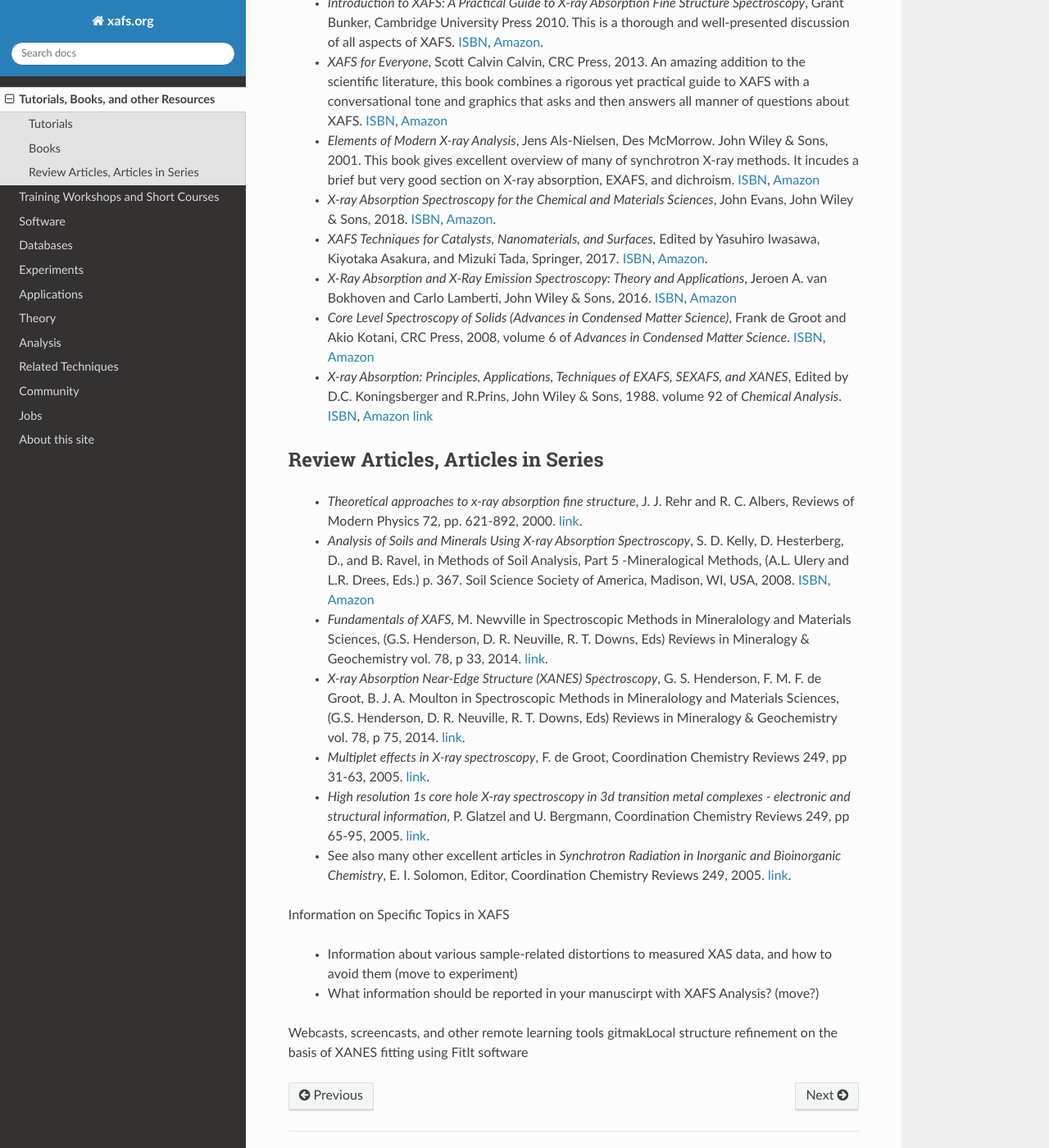
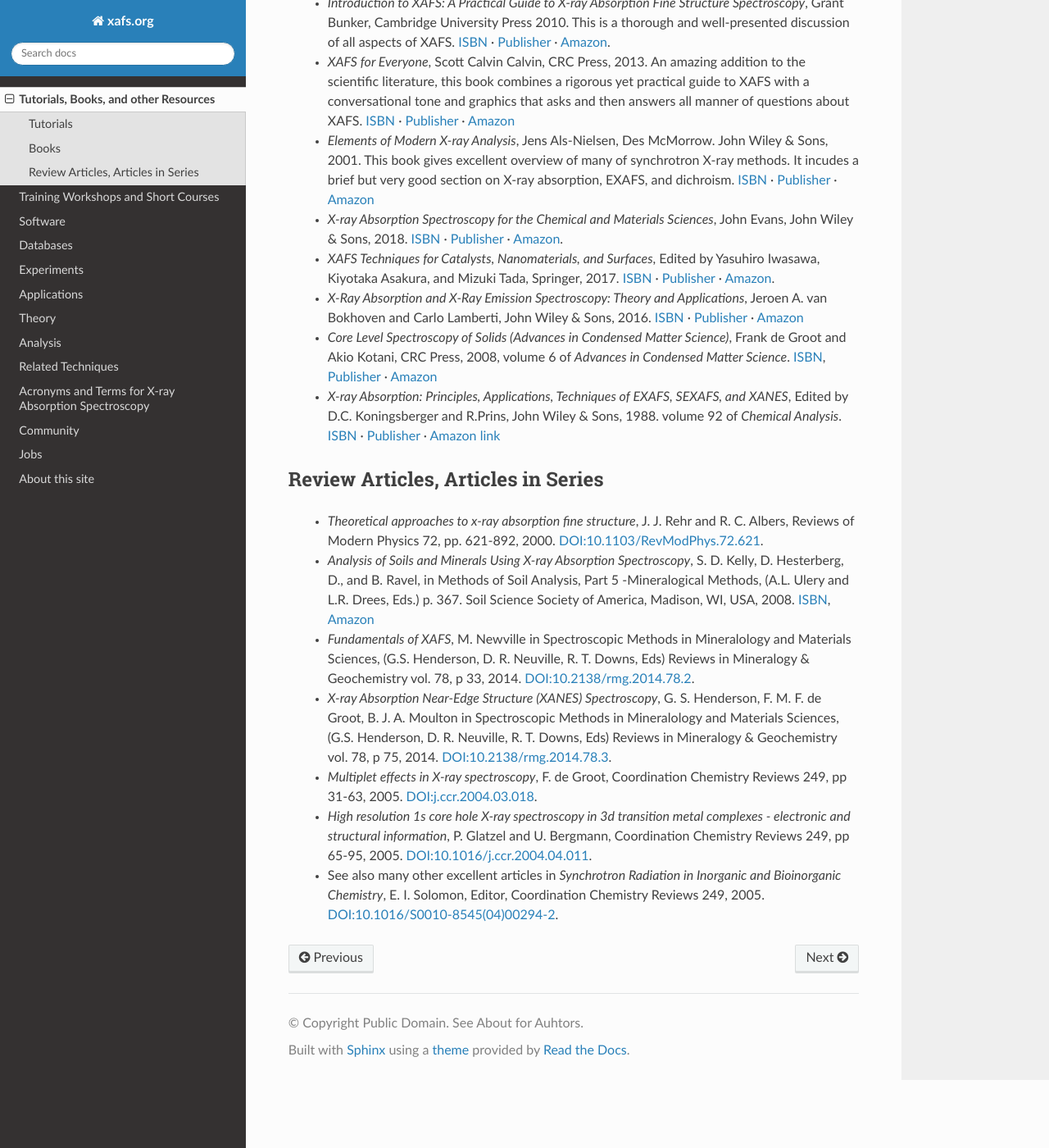
Before and after one commit to XraySpectroscopy/xafsorg, a Sphinx documentation site: the page built from docs/tutorials.rst, in a window 1280 px wide and 1400 px high, scrolled down 904 px. Shown: the whole window at 82% size. Built offline with Sphinx 7.4.7 and the Read the Docs theme 2.0.0, drawn with Linux system fonts in a browser that asks for light colours; some of the changed text lies outside the part shown.

Commit message:
flesh out & clean up databases and tutorials
also make runs clean

```diff
--- a/docs/databases.rst
+++ b/docs/databases.rst
@@ -1,45 +1,74 @@
 .. _Databases:
 
 Databases
--------------------
+=========
+
+Databases for X-ray Absorption and XAFS measurements
+----------------------------------------------------
+
+* `X-ray Absorption Cross-Section and Absorption Coefficient
+  Calculations Periodic Table of x-ray absorption values (aka The
+  McMaster Tables).
+  <http://ixs.csrri.iit.edu/database/programs/mcmaster.html>`_
+
+* `X-ray Interaction with Matter at LBL Center for X-ray Optics
+  <http://www.cxro.lbl.gov/>`_
+
+* `Henke Atomic Scattering Factors emphasizing lower energies.
+  <http://henke.lbl.gov/optical_constants/asf.html>`_
+
+* `X-ray Mass Attenuation Coefficients at NIST
+  <https://www.nist.gov/pml/x-ray-mass-attenuation-coefficients>`_
+
+* `XOP X-ray Oriented Programs
+  <http://www.esrf.eu/Instrumentation/software/data-analysis/xop2.4>`_
+
+* `X-ray Data Booklet (The Orange Book) <https://xdb.lbl.gov/>`_  You **need** this book.
+
+* Various periodic tables of X-ray energies
+
+  * https://xdb.lbl.gov/Section1/Periodic_Table/X-ray_Elements.html
+  * http://csrri.iit.edu/periodic-table.html
+  * http://skuld.bmsc.washington.edu/scatter/AS_periodic.html
+
+.. Book of x-ray absorption values (based on McMaster Tables).
 
 
-Databases for X-ray Absorption and XAFS measurements
-X-ray Absorption Cross-Section and Absorption Coefficient Calculations
-Periodic Table of x-ray absorption values (McMaster Tables).
+.. This says "Last modified: August 21, 1999
+   Databases
+   Publications
+   Database of publications on x-ray absorption spectroscopy, compiled by Alexander Lebedev
 
-Book of x-ray absorption values (based on McMaster Tables).
-
-X-ray Interaction with Matter at LBL Center for X-ray Optics
-
-Henke Atomic Scattering Factors emphasizing lower energies.
-
-X-ray Attenuation Coefficient Bibliography at NIST.
-
-XOP X-ray Oriented Programs
-
-X-ray Data Booklet (The Orange Book). You need this book.
-
-Periodic Table of X-ray Energies
-
-Databases
-Publications
-Database of publications on x-ray absorption spectroscopy, compiled by Alexander Lebedev
 
 Crystallography
-Crystallography Open Database : CIF files of inorganic and small organic crystals in the public domain
+---------------
 
-Atoms.inp Archive, a database of crystallographic data, ready to be converted to input files for FEFF, hosted at CARS
+* `Crystallography Open Database
+  <https://www.crystallography.net/cod/>`_ : CIF files of inorganic
+  and small organic crystals in the public domain
 
-The Ifeffit FAQ has a list of additional crystallography resources.
+..
+  Atoms.inp Archive, a database of crystallographic data, ready to be converted to input files for FEFF, hosted at CARS
+  The Ifeffit FAQ has a list of additional crystallography resources.
 
 Reference data
-XAFS Data Library, a database of XAFS spectra, hosted at CARS
+--------------
 
-XAFS Database at IIT, featuring the Farrel Lytle Database
+* `XAFS Data Library
+  <https://github.com/XraySpectroscopy/XASDataLibrary>`_ : A framework
+  for a simple flask and SQLite based data library.
 
-A small but handy database of standards from NSLS beamline X18b
+* `The Farrel Lytle Database at IIT
+  <http://ixs.iit.edu/database/data/Farrel_Lytle_data/>`_ (This is a
+  "database" in the loosest possible sense of the term. Converting
+  thesed data to a usable form is a non-trivial problem.  Perhaps
+  point to some examples of how to do so.)
 
-Other topics
+.. A small but handy database of standards from NSLS beamline X18b
+
 Multiple Electron Excitations
-MPE Overview from Iztok Arčon, University of Nova Gorica, Jozef Stefan Institute, Slovenia
+-----------------------------
+
+* `MPE Overview from Iztok Arčon, University of Nova Gorica, Jozef
+  Stefan Institute, Slovenia
+  <http://sabotin.ung.si/~arcon/xas/mpe/mpe.htm>`_
--- a/docs/index.rst
+++ b/docs/index.rst
@@ -43,6 +43,7 @@ More information about XAFS can related methods can be found on the pages.
    theory
    analysis
    related_techniques
+   acronyms
    community
    jobs
    about
--- a/docs/tutorials.rst
+++ b/docs/tutorials.rst
@@ -50,54 +50,62 @@ Some slides from oral presentations hosted here (PDF format except where noted):
 Books
 ---------------------
 
-We do not endorse Amazon.com, but provie a link to an Amazon page for these books where available:
+We do not endorse Amazon.com, but provide a link to an Amazon page for these books where available:
 
   * *Introduction to XAFS: A Practical Guide to X-ray Absorption Fine
     Structure Spectroscopy*, Grant Bunker, Cambridge University Press 2010.
     This is a thorough and well-presented discussion of all aspects of XAFS.
-    `ISBN <https://isbnsearch.org/isbn/9780521767750>`_,
-    `Amazon <https://www.amazon.com/Introduction-XAFS-Practical-Absorption-Spectroscopy/dp/052176775X>`_.
+    `ISBN <https://isbnsearch.org/isbn/9780521767750>`__ |cdot|
+    `Publisher <https://www.cambridge.org/us/academic/subjects/physics/condensed-matter-physics-nanoscience-and-mesoscopic-physics/introduction-xafs-practical-guide-x-ray-absorption-fine-structure-spectroscopy?format=HB>`__ |cdot|
+    `Amazon <https://www.amazon.com/Introduction-XAFS-Practical-Absorption-Spectroscopy/dp/052176775X>`__.
 
   * *XAFS for Everyone*, Scott Calvin Calvin, CRC Press, 2013.  An amazing
     addition to the scientific literature, this book combines a rigorous yet
     practical guide to XAFS with a conversational tone and graphics that
     asks and then answers all manner of questions about XAFS.
-    `ISBN <https://isbnsearch.org/isbn/9781138410190>`_,
-    `Amazon <https://www.amazon.com/XAFS-Everyone-Scott-Calvin-ebook/dp/B00CUNBZA4>`_
+    `ISBN <https://isbnsearch.org/isbn/9781138410190>`__ |cdot|
+    `Publisher <https://www.crcpress.com/XAFS-for-Everyone/Calvin/p/book/9781439878637>`__ |cdot|
+    `Amazon <https://www.amazon.com/XAFS-Everyone-Scott-Calvin-ebook/dp/B00CUNBZA4>`__
 
   * *Elements of Modern X-ray Analysis*, Jens Als-Nielsen, Des McMorrow. John
     Wiley & Sons, 2001. This book gives excellent overview of many of
     synchrotron X-ray methods. It incudes a brief but very good section on X-ray
     absorption, EXAFS, and dichroism.
-    `ISBN <https://isbnsearch.org/isbn/9780470973950>`_,
-    `Amazon <https://www.amazon.com/Elements-Modern-X-ray-Physics-Als-Nielsen/dp/B004YK0KRK>`_
+    `ISBN <https://isbnsearch.org/isbn/9780470973950>`__ |cdot|
+    `Publisher <https://www.wiley.com/en-us/Elements+of+Modern+X+ray+Physics%2C+2nd+Edition-p-9781119970156>`__ |cdot|
+    `Amazon <https://www.amazon.com/Elements-Modern-X-ray-Physics-Als-Nielsen/dp/B004YK0KRK>`__
 
   * *X-ray Absorption Spectroscopy for the Chemical and Materials Sciences*,
     John Evans, John Wiley & Sons, 2018.
-    `ISBN <https://isbnsearch.org/isbn/9781119990918>`_,
-    `Amazon <https://www.amazon.com/Absorption-Spectroscopy-Chemical-Materials-Sciences-dp-1119990912/dp/1119990912>`_.
+    `ISBN <https://isbnsearch.org/isbn/9781119990918>`__ |cdot|
+    `Publisher <https://www.wiley.com/en-us/X+ray+Absorption+Spectroscopy+for+the+Chemical+and+Materials+Sciences-p-9781118676189>`__ |cdot|
+    `Amazon <https://www.amazon.com/Absorption-Spectroscopy-Chemical-Materials-Sciences-dp-1119990912/dp/1119990912>`__.
 
   * *XAFS Techniques for Catalysts, Nanomaterials, and Surfaces*, Edited by
     Yasuhiro  Iwasawa, Kiyotaka Asakura, and Mizuki Tada, Springer, 2017.
-    `ISBN <https://isbnsearch.org/isbn/9783319438641>`_,
-    `Amazon <https://www.amazon.com/XAFS-Techniques-Catalysts-Nanomaterials-Surfaces/dp/3319438646/>`_.
+    `ISBN <https://isbnsearch.org/isbn/9783319438641>`__ |cdot|
+    `Publisher <https://link.springer.com/book/10.1007/978-3-319-43866-5>`__ |cdot|
+    `Amazon <https://www.amazon.com/XAFS-Techniques-Catalysts-Nanomaterials-Surfaces/dp/3319438646/>`__.
 
   * *X-Ray Absorption and X-Ray Emission Spectroscopy: Theory and
     Applications*,  Jeroen A. van Bokhoven and Carlo Lamberti, John Wiley & Sons, 2016.
-    `ISBN <https://isbnsearch.org/isbn/9781118844236>`_,
-    `Amazon <https://www.amazon.com/X-Ray-Absorption-Emission-Spectroscopy-Applications/dp/1118844238/>`_
+    `ISBN <https://isbnsearch.org/isbn/9781118844236>`__ |cdot|
+    `Publisher <https://www.wiley.com/en-us/X+Ray+Absorption+and+X+Ray+Emission+Spectroscopy%3A+Theory+and+Applications-p-9781118844281>`__ |cdot|
+    `Amazon <https://www.amazon.com/X-Ray-Absorption-Emission-Spectroscopy-Applications/dp/1118844238/>`__
 
   * *Core Level Spectroscopy of Solids (Advances in Condensed Matter Science)*,
     Frank de Groot and Akio Kotani, CRC Press, 2008, volume 6 of *Advances in
     Condensed Matter Science*.
-    `ISBN <https://isbnsearch.org/isbn/9780849390715>`_,
-    `Amazon <https://www.amazon.com/Spectroscopy-Solids-Advances-Condensed-Science/dp/0849390710/>`_
+    `ISBN <https://isbnsearch.org/isbn/9780849390715>`__,
+    `Publisher <https://www.crcpress.com/Core-Level-Spectroscopy-of-Solids/Groot-Kotani/p/book/9780849390715>`__ |cdot|
+    `Amazon <https://www.amazon.com/Spectroscopy-Solids-Advances-Condensed-Science/dp/0849390710/>`__
 
   * *X-ray Absorption: Principles, Applications, Techniques of EXAFS, SEXAFS, and XANES*,
     Edited by D.C. Koningsberger and R.Prins, John Wiley & Sons,
     1988. volume 92 of *Chemical Analysis*.
-    `ISBN <https://isbnsearch.org/isbn/978-0471875475>`_,
-    `Amazon link <https://www.amazon.com/X-Ray-Absorption-Principles-Applications-Techniques/dp/0471875473/>`_
+    `ISBN <https://isbnsearch.org/isbn/978-0471875475>`__ |cdot|
+    `Publisher <https://www.wiley.com/en-us/X+Ray+Absorption%3A+Principles%2C+Applications%2C+Techniques+of+EXAFS%2C+SEXAFS+and+XANES+-p-9780471875475>`__ |cdot|
+    `Amazon link <https://www.amazon.com/X-Ray-Absorption-Principles-Applications-Techniques/dp/0471875473/>`__
 
 
 Review Articles, Articles in Series
@@ -106,7 +114,7 @@ Review Articles, Articles in Series
 
   * *Theoretical approaches to x-ray absorption fine structure*,
     J. J. Rehr and R. C. Albers, Reviews of Modern Physics 72, pp. 621-892, 2000.
-    `link  <https://link.aps.org/doi/10.1103/RevModPhys.72.621>`_.
+    `DOI:10.1103/RevModPhys.72.621 <https://link.aps.org/doi/10.1103/RevModPhys.72.621>`_.
 
   * *Analysis of Soils and Minerals Using X-ray Absorption Spectroscopy*,
     S. D. Kelly, D. Hesterberg, D., and B. Ravel, in Methods of Soil Analysis,
@@ -118,30 +126,34 @@ Review Articles, Articles in Series
   * *Fundamentals of XAFS*, M. Newville in Spectroscopic Methods in Mineralology
     and Materials Sciences, (G.S. Henderson, D. R. Neuville, R. T. Downs, Eds)
     Reviews in Mineralogy & Geochemistry vol. 78, p 33, 2014.
-    `link <https://doi.org/10.2138/rmg.2014.78.2>`_.
+    `DOI:10.2138/rmg.2014.78.2 <https://doi.org/10.2138/rmg.2014.78.2>`_.
 
   * *X-ray Absorption Near-Edge Structure (XANES) Spectroscopy*,
     G. S. Henderson, F. M. F. de Groot, B. J. A. Moulton in Spectroscopic
     Methods in Mineralology and Materials Sciences, (G.S. Henderson,
     D. R. Neuville, R. T. Downs, Eds)  Reviews in Mineralogy & Geochemistry
     vol. 78, p 75, 2014.
-    `link <https://doi.org/10.2138/rmg.2014.78.3>`_.
+    `DOI:10.2138/rmg.2014.78.3  <https://doi.org/10.2138/rmg.2014.78.3>`_.
 
   * *Multiplet effects in X-ray spectroscopy*, F. de Groot, Coordination
-    Chemistry Reviews 249, pp 31-63, 2005. `link
+    Chemistry Reviews 249, pp 31-63, 2005. `DOI:j.ccr.2004.03.018
     <https://doi.org/10.1016/j.ccr.2004.03.018>`_.
 
   * *High resolution 1s core hole X-ray spectroscopy in 3d transition metal
     complexes - electronic and structural information*, P. Glatzel and
-    U. Bergmann, Coordination Chemistry Reviews 249, pp 65-95, 2005. `link
+    U. Bergmann, Coordination Chemistry Reviews 249, pp
+    65-95, 2005. `DOI:10.1016/j.ccr.2004.04.011
     <https://doi.org/10.1016/j.ccr.2004.04.011>`_.
 
-  * See also many other excellent articles in *Synchrotron Radiation in
-    Inorganic and Bioinorganic Chemistry*, E. I. Solomon, Editor, Coordination
-    Chemistry Reviews 249, 2005. `link <https://doi.org/10.1016/S0010-8545(04)00294-2>`_.
+  * See also many other excellent articles in *Synchrotron Radiation
+    in Inorganic and Bioinorganic Chemistry*, E. I. Solomon, Editor,
+    Coordination Chemistry Reviews
+    249, 2005. `DOI:10.1016/S0010-8545(04)00294-2
+    <https://doi.org/10.1016/S0010-8545(04)00294-2>`_.
 
 
-Information on Specific Topics in XAFS
+..
+  Information on Specific Topics in XAFS
 
    * Information about various sample-related distortions to measured XAS
      data, and how to avoid them (move to experiment)
@@ -149,5 +161,5 @@ Information on Specific Topics in XAFS
      Analysis? (move?)
 
 
-Webcasts, screencasts, and other remote learning tools
-gitmakLocal structure refinement on the basis of XANES fitting using FitIt software
+  Webcasts, screencasts, and other remote learning tools
+  gitmakLocal structure refinement on the basis of XANES fitting using FitIt software
```
Also changed, not shown: other parts of docs/tutorials.rst (+1 -1 lines).
